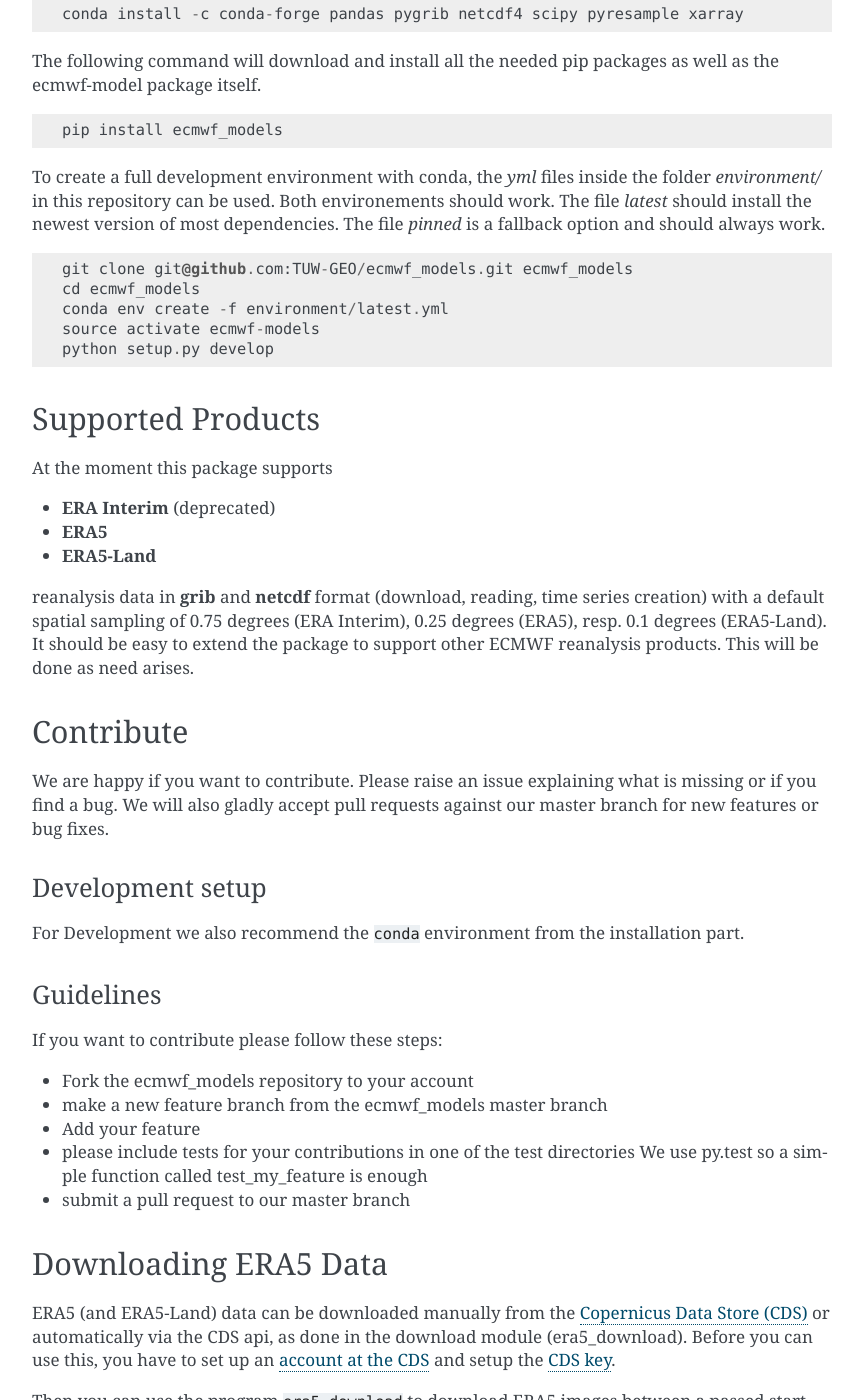
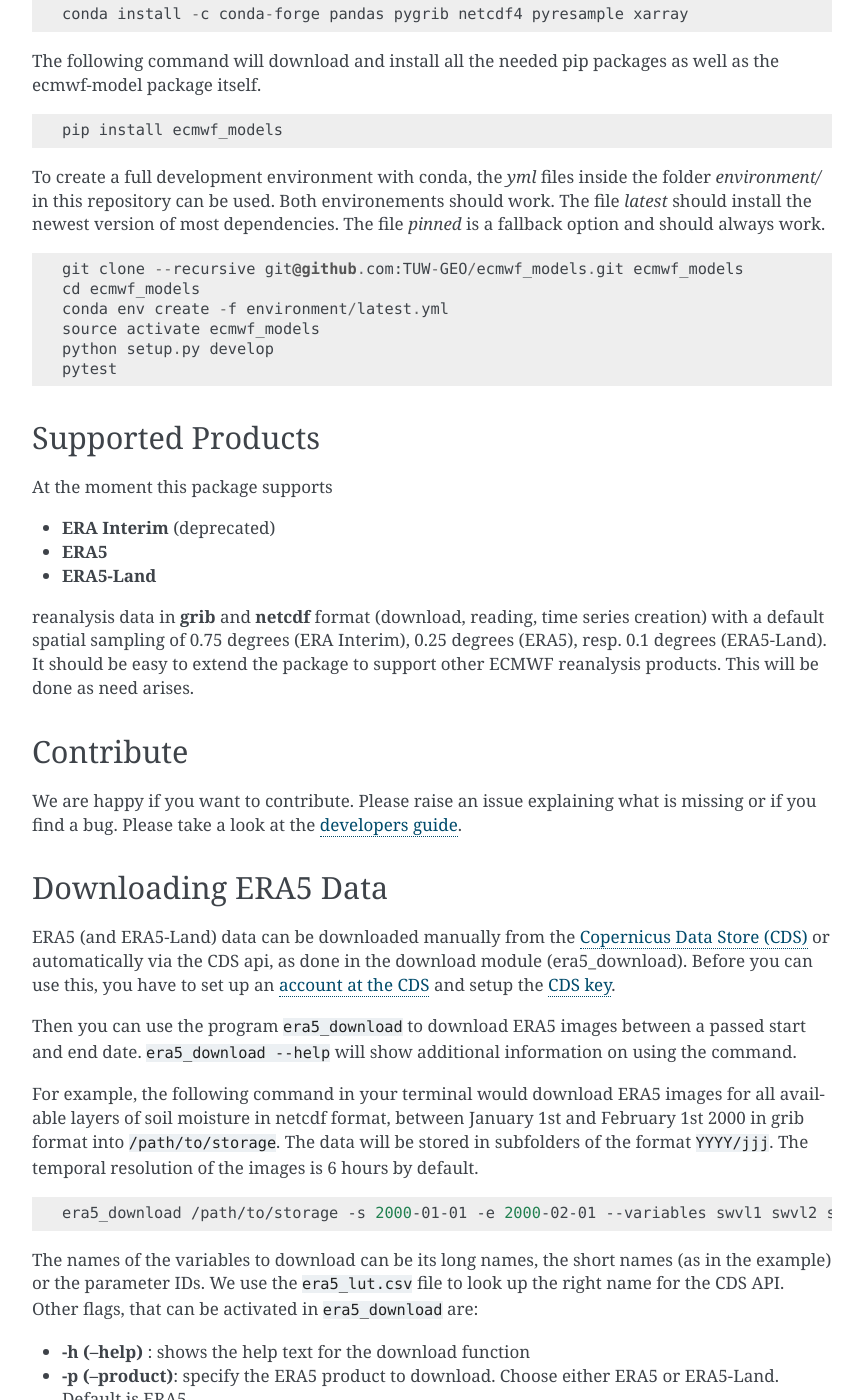
Before and after one commit to TUW-GEO/ecmwf_models, a Sphinx documentation site: the page built from docs/index.rst, in a window 1280 px wide and 1400 px high, scrolled down 732 px. Shown: the whole window, without its empty margins (338-1201 px from the left). Built offline with Sphinx 7.4.7, drawn with Linux system fonts in a browser that asks for light colours; pages that are not in the unit, such as notebooks, are missing from menus; the version number is read from the project's files by our own code; some of the changed text lies outside the part shown.

Commit message:
General package updates, docs updated

```diff
--- a/README.rst
+++ b/README.rst
@@ -45,7 +45,7 @@
 
 .. code::
 
-    conda install -c conda-forge pandas pygrib netcdf4 scipy pyresample xarray
+    conda install -c conda-forge pandas pygrib netcdf4 pyresample xarray
 
 The following command will download and install all the needed pip packages as well
 as the ecmwf-model package itself.
@@ -61,11 +61,12 @@
 
 .. code::
 
-    git clone git@github.com:TUW-GEO/ecmwf_models.git ecmwf_models
+    git clone --recursive git@github.com:TUW-GEO/ecmwf_models.git ecmwf_models
     cd ecmwf_models
     conda env create -f environment/latest.yml
-    source activate ecmwf-models
+    source activate ecmwf_models
     python setup.py develop
+    pytest
 
 
 Supported Products
@@ -86,23 +87,5 @@
 ==========
 
 We are happy if you want to contribute. Please raise an issue explaining what
-is missing or if you find a bug. We will also gladly accept pull requests
-against our master branch for new features or bug fixes.
-
-Development setup
------------------
-
-For Development we also recommend the ``conda`` environment from the
-installation part.
-
-Guidelines
-----------
-
-If you want to contribute please follow these steps:
-
-- Fork the ecmwf_models repository to your account
-- make a new feature branch from the ecmwf_models master branch
-- Add your feature
-- please include tests for your contributions in one of the test directories
-  We use py.test so a simple function called test_my_feature is enough
-- submit a pull request to our master branch
+is missing or if you find a bug.
+Please take a look at the `developers guide <https://github.com/TUW-GEO/ecmwf_models/blob/new-ci-and-reshuffle-bbox/CONTRIBUTING.rst>`_.
--- a/docs/requirements.txt
+++ /dev/null
@@ -1 +0,0 @@
-sphinx_rtd_theme
--- a/docs/ts_read.rst
+++ b/docs/ts_read.rst
@@ -11,9 +11,10 @@
 .. code-block:: python
 
     from ecmwf_models import ERATs
-    ds = ERATs(ts_path, ioclass_kws={'read_bulk':True}) # read_bulk reads full files into memory
+    # read_bulk reads full files into memory
     # read_ts takes either lon, lat coordinates to perform a nearest neighbour search
     # or a grid point index (from the grid.nc file) and returns a pandas.DataFrame.
+    ds = ERATs(ts_path, ioclass_kws={'read_bulk': True})
     ts = ds.read_ts(45, 15)
 
 Bulk reading speeds up reading multiple points from a cell file by storing the
```
Also changed, not shown: CHANGELOG.rst (+10 -1 lines), setup.cfg (+4 -4 lines), .readthedocs.yml, 1 other file.
